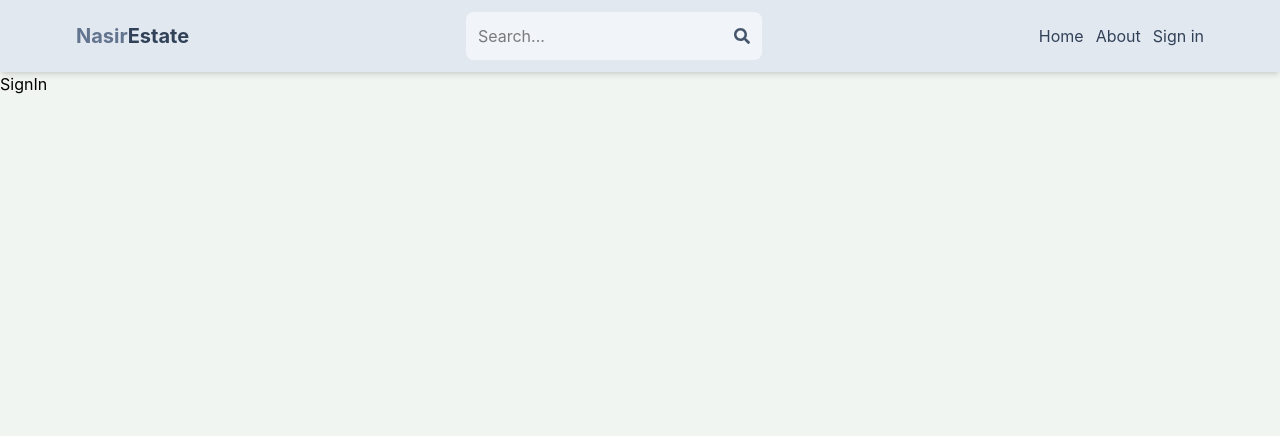
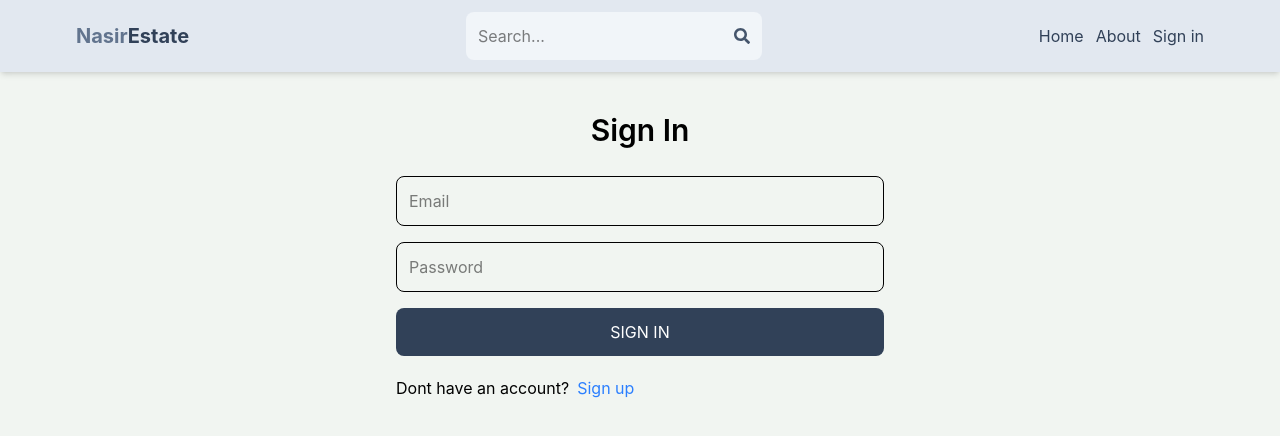
Before and after one commit to Nasir-Jameel/MERN-Stack-Project-Modern-Real-Estate-Marketplace, a React (Vite) app in the folder client/: page /sign-in in a window 1280 px wide. Shown: the top 436 px of the page. Built offline with nearby package versions, Linux system fonts and the light colour scheme.

Commit message:
completed sign in page functionality

```diff
--- a/client/src/pages/SignIn.jsx
+++ b/client/src/pages/SignIn.jsx
@@ -1,8 +1,66 @@
-import React from 'react'
+import {Link, useNavigate} from "react-router-dom"
+import {useState} from "react"
 
 const SignIn = () => {
+
+  const [formData, setformData] = useState({})
+  const [error, setError] = useState(null)
+  const [loading, setLoading] = useState(false)
+  const navigate = useNavigate()
+  const handleChange = (e)=>{
+    setformData({
+     ...formData,
+     [e.target.id]: e.target.value
+    })
+
+  }
+ const handleSubmit =async (e)=>{
+  e.preventDefault()
+ try {
+  setLoading(true)
+  const res = await fetch("/api/auth/signin",
+    {
+      method:"POST",
+      headers:{
+        "content-type":"application/json"
+      },
+      body: JSON.stringify(formData)
+    }
+  )
+  const data = await res.json()
+  if (data.success === false){
+    setError(data.message)
+    setLoading(false)
+    return;
+  }
+  setLoading(false)
+  console.log(data);
+
+
+ console.log(formData)
+  setError(null)
+  navigate("/");
+ } catch (error) {
+  setLoading(false)
+  setError(error.message)
+ }
+ }
   return (
-    <div>SignIn</div>
+    <div className="p-3 max-w-lg mx-auto">
+      <h1 className='text-3xl text-center font-semibold my-7'>Sign In</h1>
+      <form onSubmit={handleSubmit}  className='flex flex-col gap-4 ' >
+
+        <input className='border p-3 rounded-lg' id="email" type="email" placeholder="Email" onChange={handleChange}/>
+        <input className='border p-3 rounded-lg' id="password" type="password" placeholder="Password" onChange={handleChange}/>
+        <button disabled ={loading} className="bg-slate-700 text-white uppercase p-3 rounded-lg hover:backdrop-opacity-95 disabled:opacity-80  "> {loading? "loading...": "Sign In "}</button>
+      </form  >
+      <div className="flex gap-2 mt-5">
+        <p > Dont have an account?
+        </p>
+        <Link to="/sign-up" className="text-blue-500 hover:underline">Sign up</Link>
+      </div>
+      {error && <p className="text-red-500 mt-3">{error}</p>}
+    </div>
   )
 }
 
```
Also changed, not shown: 1 other file (tests, documents, lock files or other folders).
